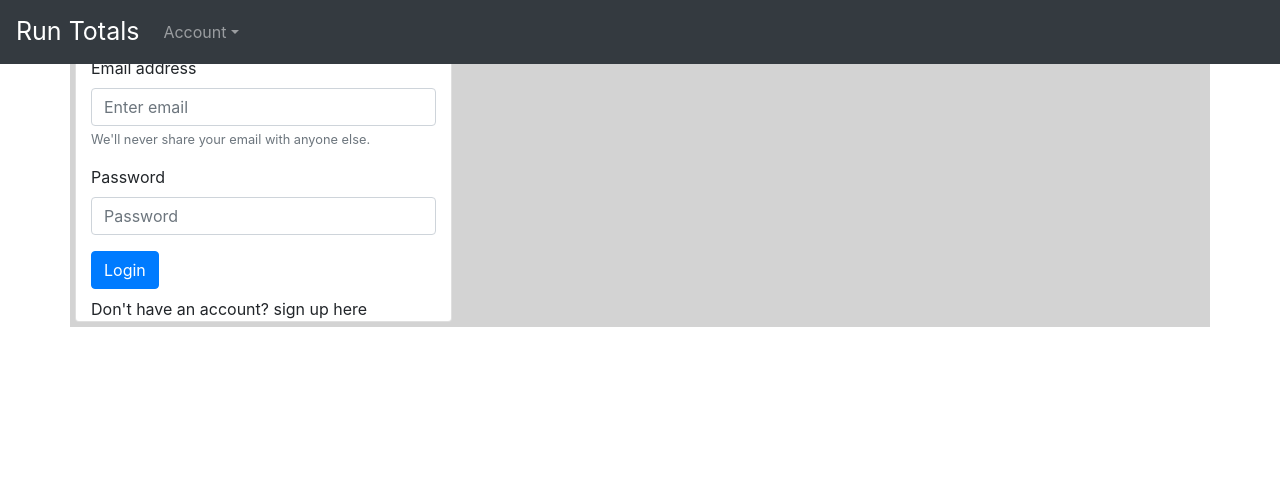
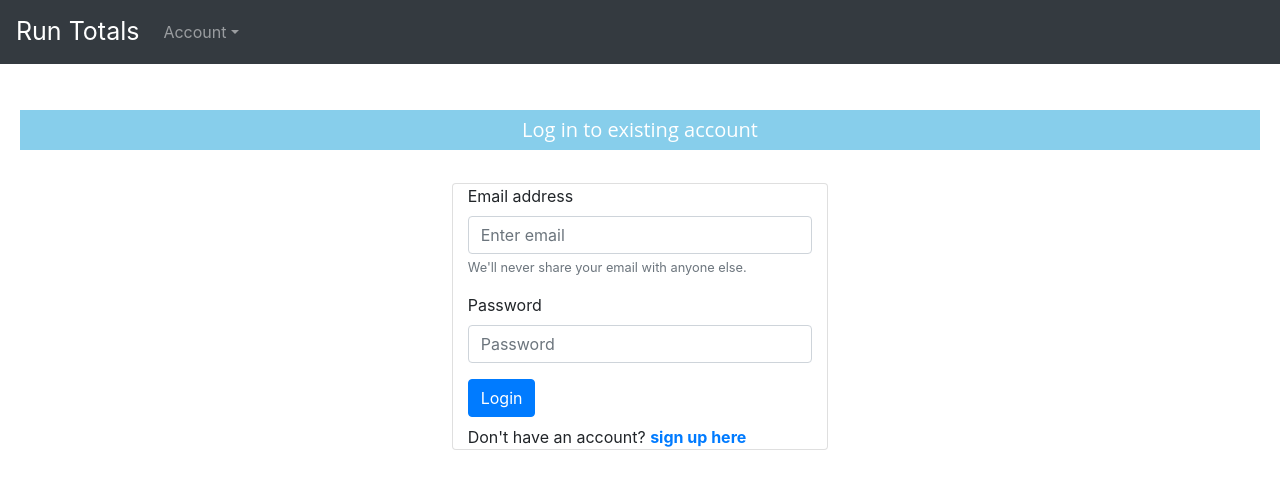
Before and after one commit to FinlayS/run-totals, a Next.js app: page /login in a window 1280 px wide. Shown: the top 488 px of the page. Built offline with nearby package versions, Linux system fonts and the light colour scheme.

Commit message:
styling tidy

```diff
--- a/src/pages/app.css
+++ b/src/pages/app.css
@@ -2,7 +2,7 @@
     padding: 5px;
     width: 100%;
     flex-wrap: wrap;
-    background: lightgray;
+    background: white;
     margin-bottom: 20px;
 }
 
@@ -15,8 +15,22 @@
     background-color: greenyellow;
     color: black;
     padding: 8px;
-    margin-top: 20px;
+    margin-top: 25px;
     margin-bottom: 20px;
+    align-self: center;
+}
+
+.login-title {
+    display: flex;
+    flex: 0 0 100%;
+    font-family: "Open Sans", Arial;
+    font-size: 20px;
+    justify-content: center;
+    background-color: skyblue;
+    color: white;
+    padding: 8px;
+    margin: 110px 20px 20px;
+    text-align: center;
     align-self: center;
 }
 
@@ -55,3 +69,9 @@
     font-size: 25px;
     color: #FFF;
 }
+
+.loginText {
+    color: #007bff;
+    font-weight: bold;
+    cursor: pointer;
+}
--- a/src/pages/login.js
+++ b/src/pages/login.js
@@ -1,5 +1,4 @@
 import React from 'react';
-import Container from 'react-bootstrap/Container';
 import Header from '../components/header';
 import LoginForm from '../components/account/loginForm'
 
@@ -7,11 +6,11 @@ const Login = () => {
   return (
     <div>
       <Header/>
-      <h3>Login</h3>
       <div>
-        <Container  className="container">
+        <h3 className="login-title">Log in to existing account</h3>
+        <div className="container d-flex align-items-center flex-column">
           <LoginForm/>
-        </Container>
+        </div>
       </div>
     </div>
   )
```
Also changed, not shown: src/pages/register.js (+4 -4 lines).
